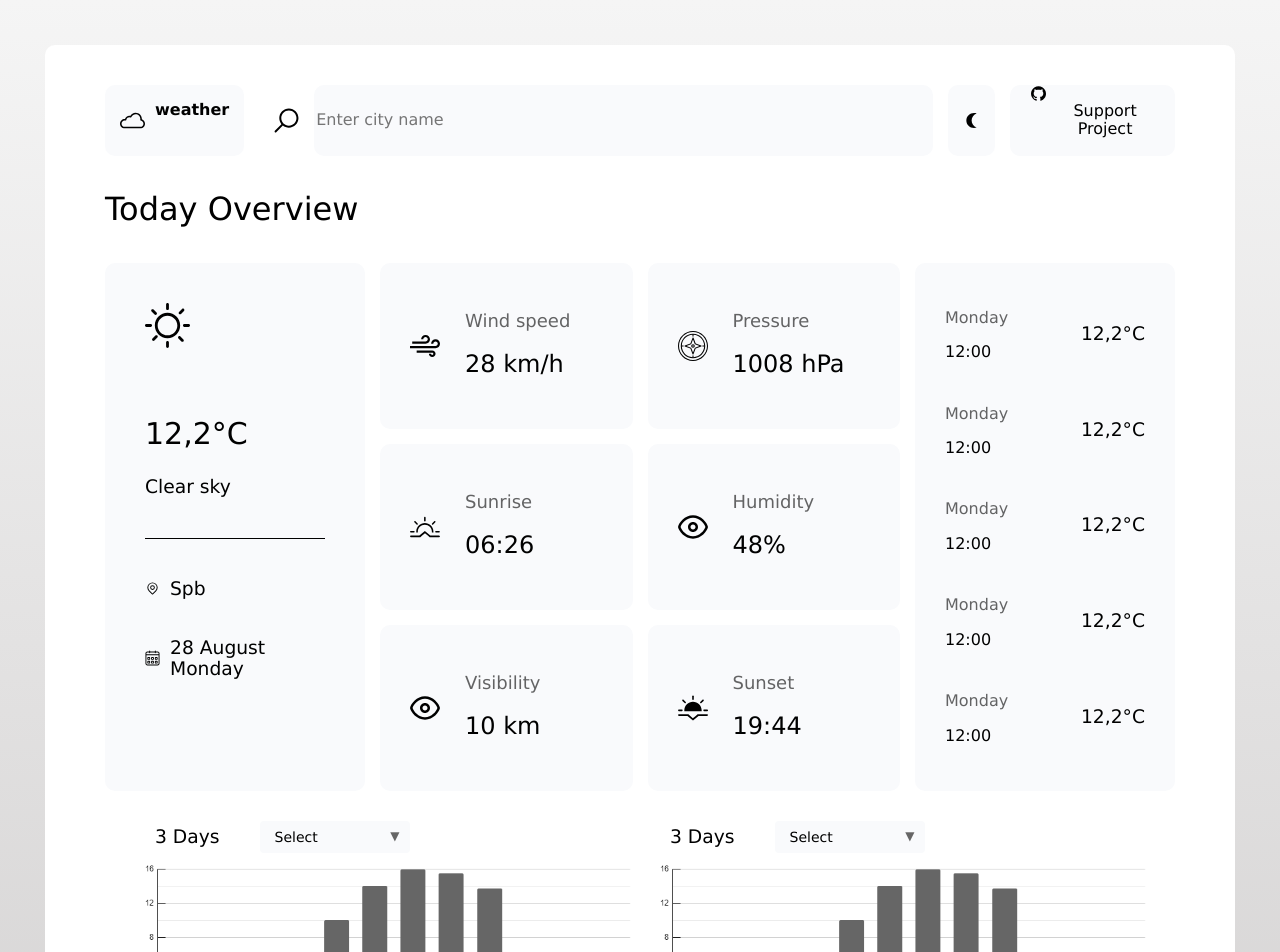
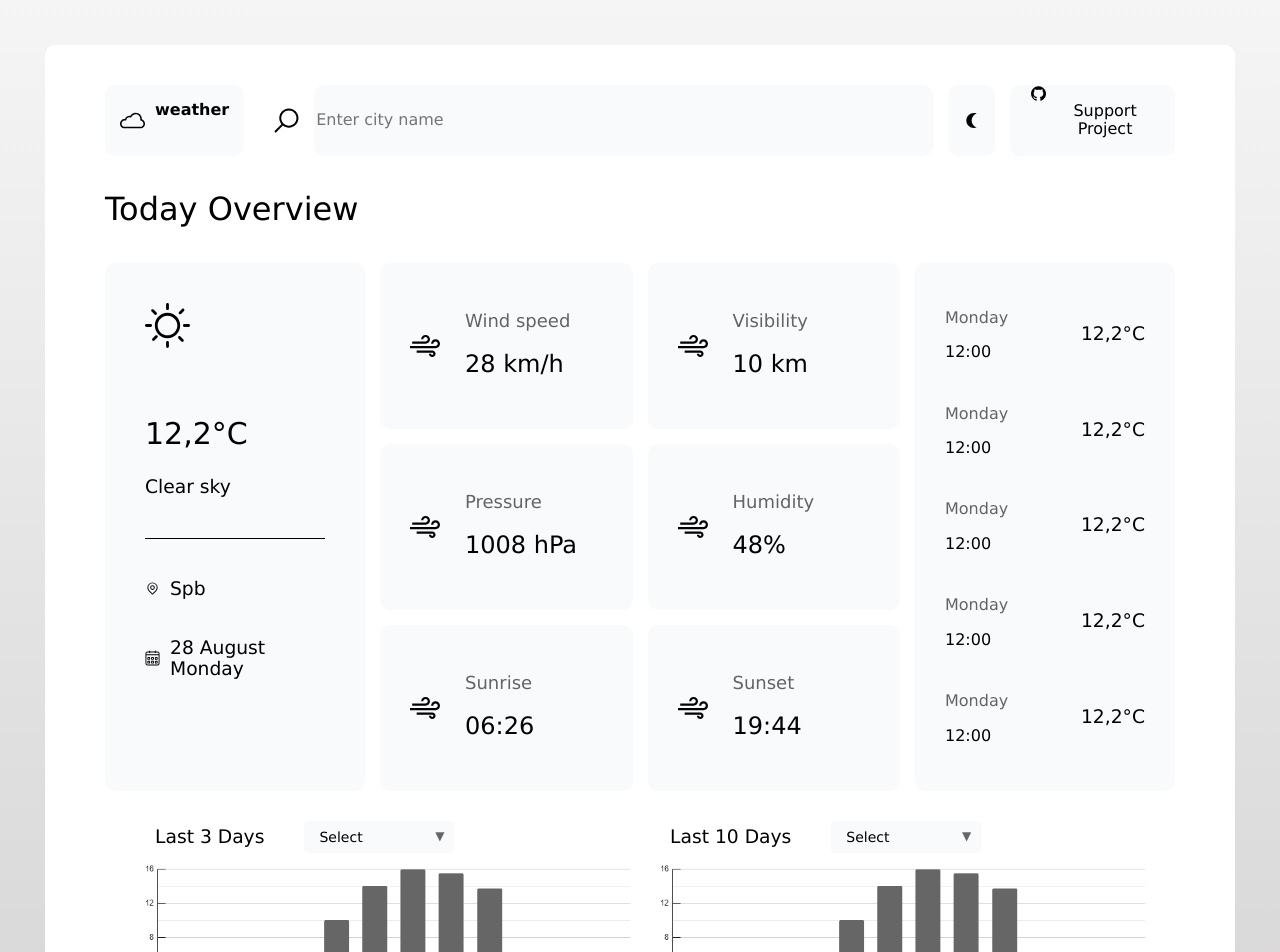
Before and after one commit to sollommons/weather, a React (Vite) app in the folder frontend/: page / in a window 1280 px wide. Shown: the top 952 px of the page. Built offline with nearby package versions, Linux system fonts and the light colour scheme.

Commit message:
smaller components

```diff
--- a/frontend/src/components/app/app.tsx
+++ b/frontend/src/components/app/app.tsx
@@ -32,8 +32,12 @@ function App(): JSX.Element {
           </section>
           <section className="chart">
             <div className="chart__content">
-              <ChartBlock />
-              <ChartBlock />
+              <ChartBlock
+                period={3}
+              />
+              <ChartBlock
+                period={10}
+              />
             </div>
           </section>
         </div>
--- a/frontend/src/components/chart-block/chart-block.tsx
+++ b/frontend/src/components/chart-block/chart-block.tsx
@@ -1,8 +1,11 @@
-export function ChartBlock(): JSX.Element {
+type ChartBlockProps = {
+  period: 3 | 10;
+}
+export function ChartBlock({ period = 3 }: ChartBlockProps): JSX.Element {
   return (
     <div className="chart__content-part">
       <div className="chart__content-info">
-        <h3 className="chart__content-info-period">3 Days</h3>
+        <h3 className="chart__content-info-period">Last {period} Days</h3>
         <div className="custom-select">
           <select name="period1" required>
             <option value="" disabled selected>Select</option>
--- /dev/null
+++ b/frontend/src/components/forecast-item/forecast-item.tsx
@@ -0,0 +1,11 @@
+export function ForecastItem(): JSX.Element {
+  return (
+    <div className="overview__forecast-item">
+      <div className="overview__forecast-item-data">
+        <p className="overview__forecast-item-day">Monday</p>
+        <p className="overview__forecast-item-time">12:00</p>
+      </div>
+      <h3 className="overview__forecast-item-temp">12,2°C</h3>
+    </div>
+  );
+}
--- a/frontend/src/components/forecast/forecast.tsx
+++ b/frontend/src/components/forecast/forecast.tsx
@@ -1,41 +1,13 @@
+import { ForecastItem } from "../forecast-item/forecast-item";
+
 export function Forecast(): JSX.Element {
   return (
     <div className="overview__forecast">
-      <div className="overview__forecast-item">
-        <div className="overview__forecast-item-data">
-          <p className="overview__forecast-item-day">Monday</p>
-          <p className="overview__forecast-item-time">12:00</p>
-        </div>
-        <h3 className="overview__forecast-item-temp">12,2°C</h3>
-      </div>
-      <div className="overview__forecast-item">
-        <div className="overview__forecast-item-data">
-          <p className="overview__forecast-item-day">Monday</p>
-          <p className="overview__forecast-item-time">12:00</p>
-        </div>
-        <h3 className="overview__forecast-item-temp">12,2°C</h3>
-      </div>
-      <div className="overview__forecast-item">
-        <div className="overview__forecast-item-data">
-          <p className="overview__forecast-item-day">Monday</p>
-          <p className="overview__forecast-item-time">12:00</p>
-        </div>
-        <h3 className="overview__forecast-item-temp">12,2°C</h3>
-      </div>
-      <div className="overview__forecast-item">
-        <div className="overview__forecast-item-data">
-          <p className="overview__forecast-item-day">Monday</p>
-          <p className="overview__forecast-item-time">12:00</p>
-        </div>
-        <h3 className="overview__forecast-item-temp">12,2°C</h3>
-      </div>
-      <div className="overview__forecast-item">
-        <div className="overview__forecast-item-data">
-          <p className="overview__forecast-item-day">Monday</p>
-          <p className="overview__forecast-item-time">12:00</p>
-        </div>
-        <h3 className="overview__forecast-item-temp">12,2°C</h3>
-      </div>
+      <ForecastItem />
+      <ForecastItem />
+      <ForecastItem />
+      <ForecastItem />
+      <ForecastItem />
     </div>
   );
 }
--- /dev/null
+++ b/frontend/src/components/small-card/small-card.tsx
@@ -0,0 +1,16 @@
+type SmallCardProps = {
+  name: string;
+  value: string;
+}
+
+export function SmallCard({ name, value }: SmallCardProps): JSX.Element {
+  return (
+    <div className="overview__small-item">
+      <img src="./img/wind.svg" alt="icon" className="overview__small-item-icon" />
+      <div className="overview__small-item-data">
+        <h3 className="overview__small-item-name">{name}</h3>
+        <h2 className="overview__small-item-value">{value}</h2>
+      </div>
+    </div>
+  );
+}
--- a/frontend/src/components/small-cards/small-cards.tsx
+++ b/frontend/src/components/small-cards/small-cards.tsx
@@ -1,48 +1,25 @@
+import { SmallCard } from "../small-card/small-card";
+
 export function SmallCards(): JSX.Element {
+  const weatherInfo = {
+    "Wind speed": "28 km/h",
+    "Visibility": "10 km",
+    "Pressure": "1008 hPa",
+    "Humidity": "48%",
+    "Sunrise": "06:26",
+    "Sunset": "19:44",
+  };
+
   return (
     <div className="overview__small-items">
-      <div className="overview__small-item">
-        <img src="./img/wind.svg" alt="icon" className="overview__small-item-icon" />
-        <div className="overview__small-item-data">
-          <h3 className="overview__small-item-name">Wind speed</h3>
-          <h2 className="overview__small-item-value">28 km/h</h2>
-        </div>
-      </div>
-      <div className="overview__small-item">
-        <img src="./img/pressure.svg" alt="icon" className="overview__small-item-icon" />
-        <div className="overview__small-item-data">
-          <h3 className="overview__small-item-name">Pressure</h3>
-          <h2 className="overview__small-item-value">1008 hPa</h2>
-        </div>
-      </div>
-      <div className="overview__small-item">
-        <img src="./img/sunrise.svg" alt="icon" className="overview__small-item-icon" />
-        <div className="overview__small-item-data">
-          <h3 className="overview__small-item-name">Sunrise</h3>
-          <h2 className="overview__small-item-value">06:26</h2>
-        </div>
-      </div>
-      <div className="overview__small-item">
-        <img src="./img/visibility.svg" alt="icon" className="overview__small-item-icon" />
-        <div className="overview__small-item-data">
-          <h3 className="overview__small-item-name">Humidity</h3>
-          <h2 className="overview__small-item-value">48%</h2>
-        </div>
-      </div>
-      <div className="overview__small-item">
-        <img src="./img/visibility.svg" alt="icon" className="overview__small-item-icon" />
-        <div className="overview__small-item-data">
-          <h3 className="overview__small-item-name">Visibility</h3>
-          <h2 className="overview__small-item-value">10 km</h2>
-        </div>
-      </div>
-      <div className="overview__small-item">
-        <img src="./img/sunset.svg" alt="icon" className="overview__small-item-icon" />
-        <div className="overview__small-item-data">
-          <h3 className="overview__small-item-name">Sunset</h3>
-          <h2 className="overview__small-item-value">19:44</h2>
-        </div>
-      </div>
+      {Object.entries(weatherInfo).map(([key, val]) => {
+        return (
+          <SmallCard
+            name={key}
+            value={val}
+          />
+        );
+      })}
     </div>
   );
 }
```
